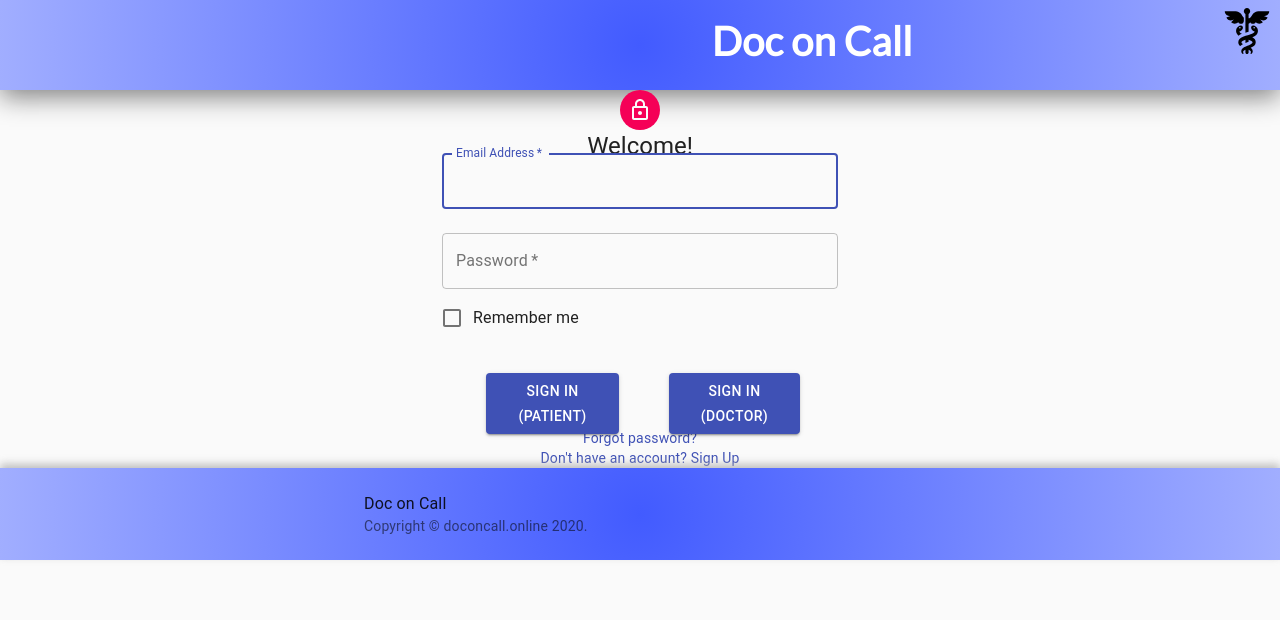
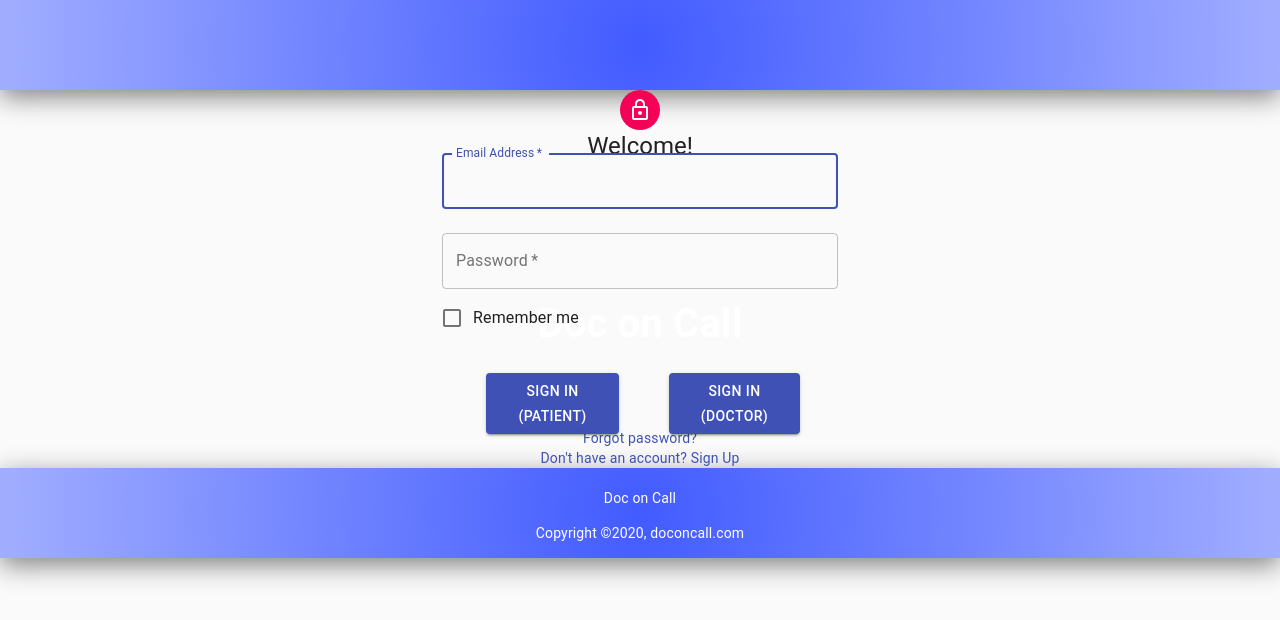
Before and after one commit to ajaysharma2001/Doc-on-Call, a React (Create React App) app in the folder doc-on-call/: page / in a window 1280 px wide. Shown: the top 620 px of the page. Built offline with nearby package versions, Linux system fonts and the light colour scheme; what @coreui/coreui, opentok-react would draw is missing.

Commit message:
footer
final versions of header and footer for website

```diff
--- a/doc-on-call/src/Footer.css
+++ b/doc-on-call/src/Footer.css
@@ -1,8 +1,20 @@
-footer
- {
+.m{
     background: rgb(66,91,255);
-    background: radial-gradient(circle, rgba(66,91,255,1) 0%, rgba(161,174,255,1) 100%);
-    -webkit-box-shadow: 0px -4px 8px rgba(172, 172, 172, 0.75);
-  -moz-box-shadow: 0px -4px 8px rgba(172, 172, 172, 0.75);
-  box-shadow: 0px -4px 8px rgba(172, 172, 172, 0.75);
+	background: radial-gradient(circle, rgba(66,91,255,1) 0%, rgba(161,174,255,1) 100%);
+	box-shadow: 0px 7px 25px gray;
+	height: 90px;
+	align-items: center;
+    display: flex;
+    flex-direction: column;
 }
+
+.titleOfDoc{
+    flex: 3;
+    text-align: center;
+    margin-top: 20px;
+}
+
+.copyright{
+    flex: 3;
+    text-align: center;
+}
--- a/doc-on-call/src/Footer.js
+++ b/doc-on-call/src/Footer.js
@@ -10,9 +10,9 @@ function Copyright() {
   return (
     <Typography variant="body2" color="textSecondary">
       {'Copyright © '}
-      <Link color="inherit" href="https://material-ui.com/">
-        doconcall.online
-      </Link>{' '}
+      <a href="https://material-ui.com/">
+        Doconcall.online
+      </a>{' '}
       {new Date().getFullYear()}
       {'.'}
     </Typography>
@@ -40,14 +40,9 @@ export default function Footer() {
   const classes = useStyles();
 
   return (
-    <div className={classes.root}>
-      <CssBaseline />
-      <footer className={classes.footer}>
-        <Container maxWidth="sm">
-          <Typography variant="body1">Doc on Call</Typography>
-          <Copyright />
-        </Container>
-      </footer>
-    </div>
+    <footer class='m'>
+      <div class="titleOfDoc"><font color="white">Doc on Call</font></div>
+      <div class="copyright"><font color="white">Copyright ©2020, doconcall.com</font></div>
+    </footer>
   );
 }
--- a/doc-on-call/src/header.css
+++ b/doc-on-call/src/header.css
@@ -1,9 +1,3 @@
-h1
-{
-	font-family: Lato, 'Times New Roman', Times, serif;
-	text-decoration-color: white;
-
-}
 .m{
 	background: rgb(66,91,255);
 	background: radial-gradient(circle, rgba(66,91,255,1) 0%, rgba(161,174,255,1) 100%);
```
